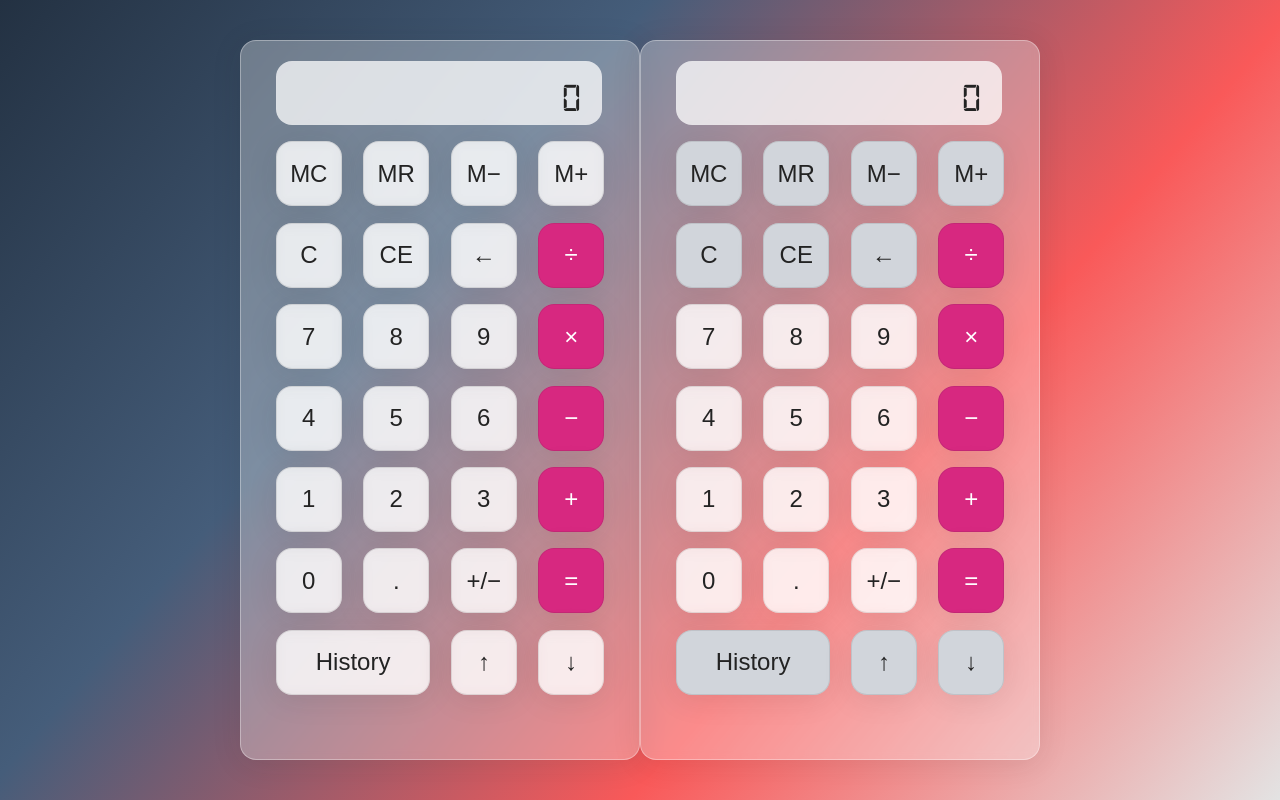
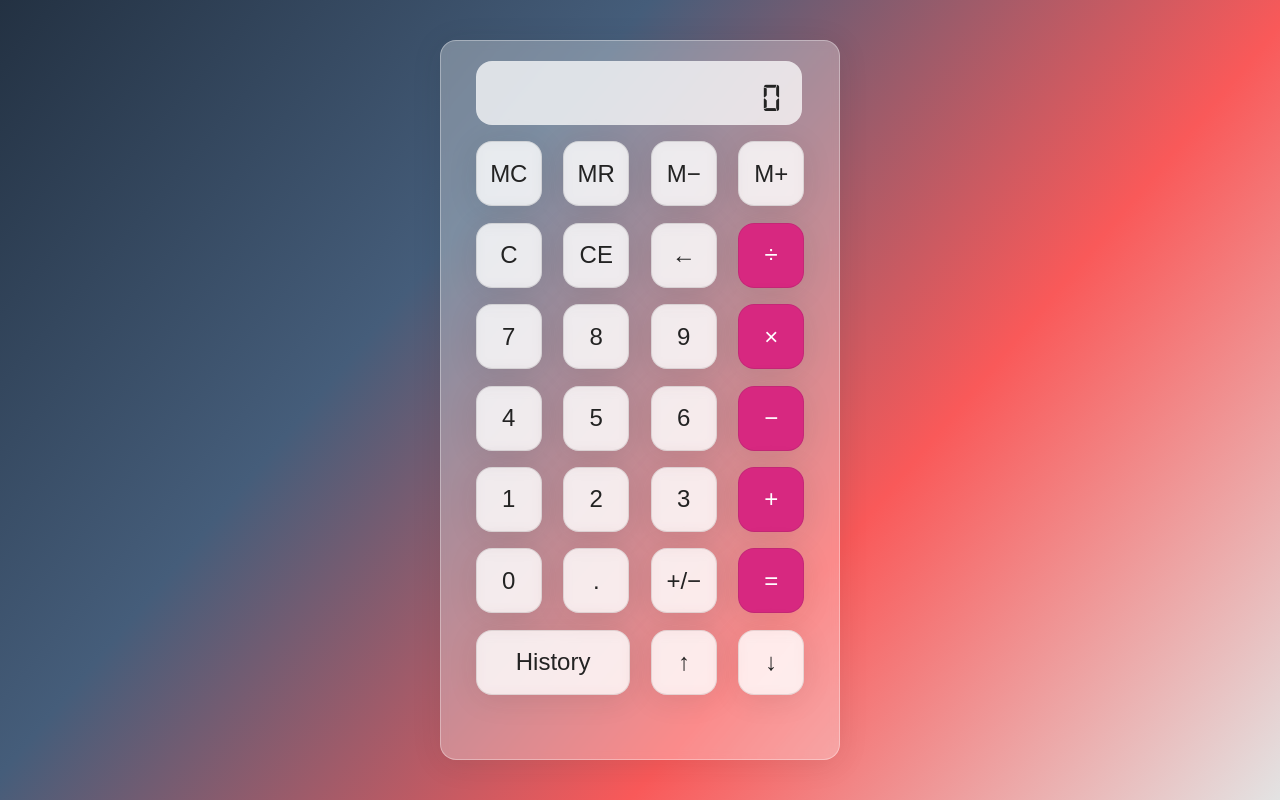
Before and after one commit to human-bunny/online-calculator, a plain HTML site: page index.html in a window 1280 px wide. Drawn offline with Linux system fonts and the light colour scheme.

Commit message:
Resolve conflict

```diff
--- a/index.html
+++ b/index.html
@@ -63,69 +63,3 @@
     <script src="script.js"></script>
   </body>
 </html>
-
-<!DOCTYPE html>
-<html lang="en">
-  <head>
-    <meta charset="UTF-8" />
-    <meta name="viewport" content="width=device-width, initial-scale=1.0" />
-    <link rel="stylesheet" href="style.css" />
-    <title>Calculator</title>
-  </head>
-  <body>
-    <div class="wrapper">
-      <section class="screen">0</section>
-      <section class="calc-buttons">
-        <div class="calc-button-row">
-          <button class="calc-button fnc-key">MC</button>
-          <button class="calc-button fnc-key">MR</button>
-          <button class="calc-button fnc-key">M&minus;</button>
-          <button class="calc-button fnc-key">M&plus;</button>
-        </div>
-
-        <div class="calc-button-row">
-          <button class="calc-button fnc-key">C</button>
-          <button class="calc-button fnc-key">CE</button>
-          <button class="calc-button fnc-key">&larr;</button>
-          <button class="calc-button operator">&divide;</button>
-        </div>
-
-        <div class="calc-button-row">
-          <button class="calc-button">7</button>
-          <button class="calc-button">8</button>
-          <button class="calc-button">9</button>
-          <button class="calc-button operator">&times;</button>
-        </div>
-
-        <div class="calc-button-row">
-          <button class="calc-button">4</button>
-          <button class="calc-button">5</button>
-          <button class="calc-button">6</button>
-          <button class="calc-button operator">&minus;</button>
-        </div>
-
-        <div class="calc-button-row">
-          <button class="calc-button">1</button>
-          <button class="calc-button">2</button>
-          <button class="calc-button">3</button>
-          <button class="calc-button operator">&plus;</button>
-        </div>
-
-        <div class="calc-button-row">
-          <button class="calc-button">0</button>
-          <button class="calc-button">.</button>
-          <button class="calc-button">&plus;/&minus;</button>
-          <button class="calc-button operator">=</button>
-        </div>
-
-        <div class="calc-button-row">
-          <button class="calc-button double fnc-key">History</button>
-          <button class="calc-button fnc-key">&uarr;</button>
-          <button class="calc-button fnc-key">&darr;</button>
-        </div>
-      </section>
-    </div>
-
-    <script src="script.js"></script>
-  </body>
-</html>
```
